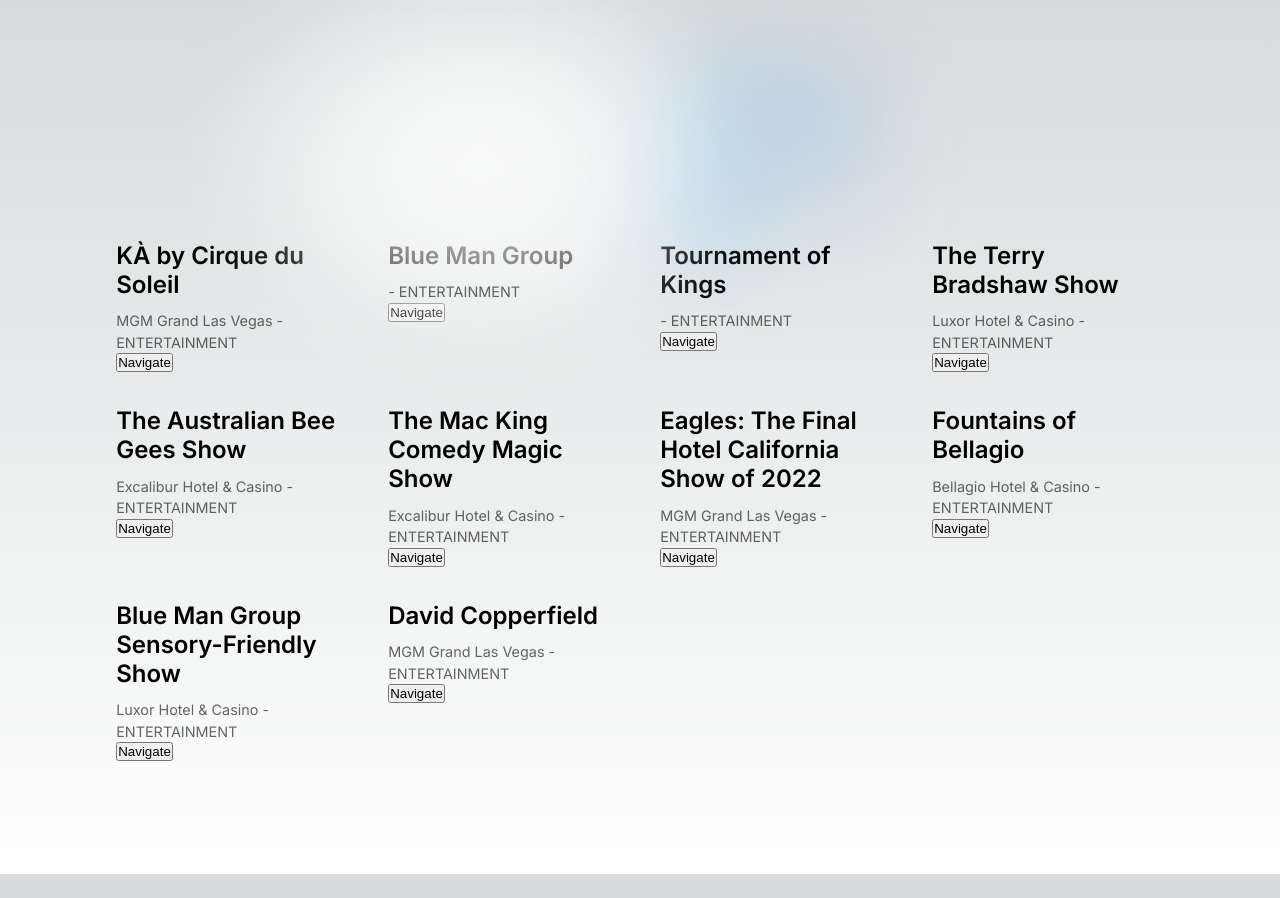
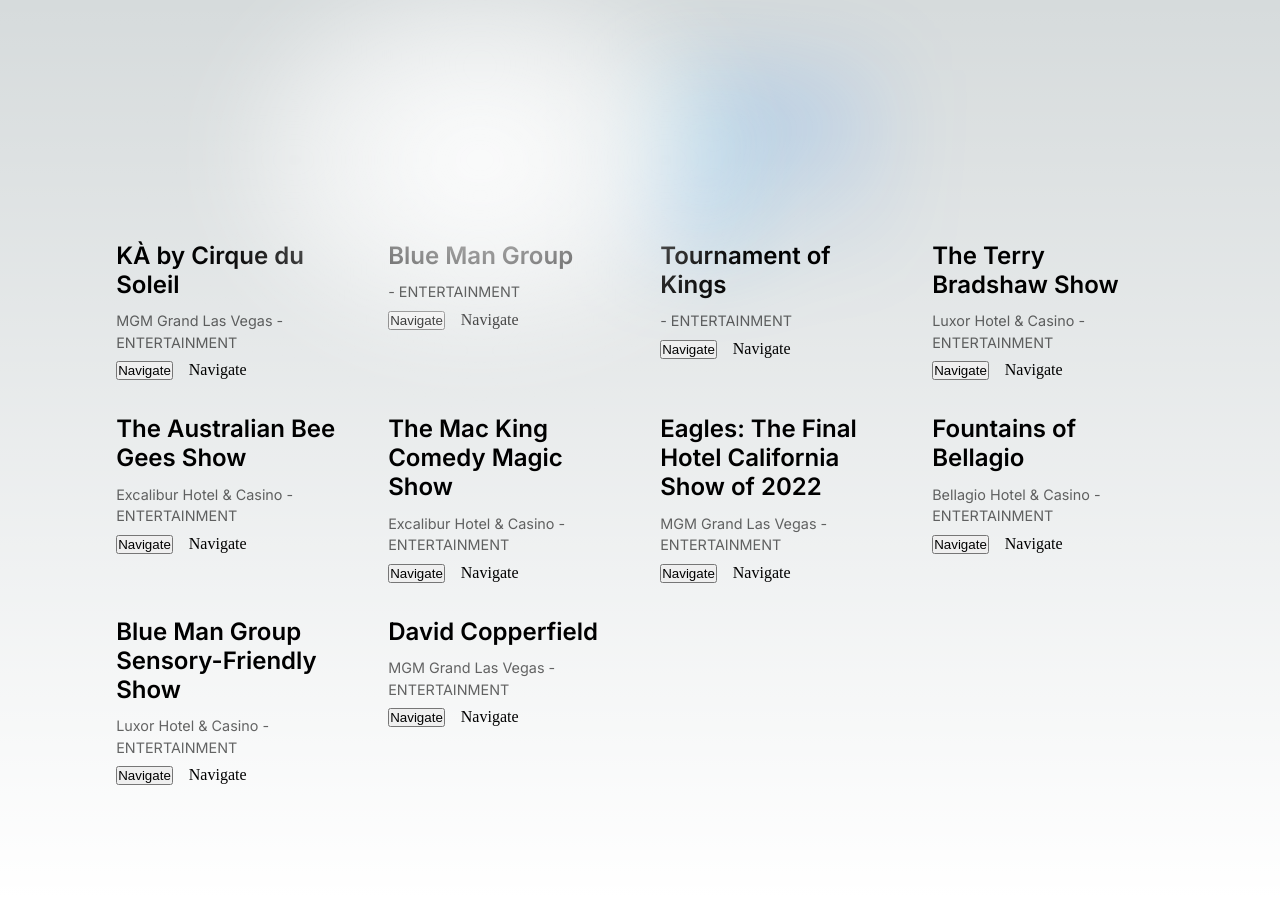
Before and after one commit to mgm-mcowan/search-test, a Next.js app: page / in a window 1280 px wide. Before the commit the page ends 874 px from the top, so only its background shows below. Built offline with nearby package versions, Linux system fonts and the light colour scheme.

Commit message:
feat: link vs onclick

```diff
--- a/pages/index.tsx
+++ b/pages/index.tsx
@@ -10,6 +10,10 @@
 
   const handleNavigation = (url: string) => {
     window.location.assign(url);
+  }
+
+  const simulateAnalytics = (url: string) => {
+    console.log(url);
   }
 
   return (
@@ -35,7 +39,8 @@
               <p className={inter.className}>
                 {result.propertyName} - {result.contentType}
               </p>
-              <button onClick={() => handleNavigation(result.bookingUrl)}>Navigate</button>
+              <button style={{ marginTop: 8 }} onClick={() => handleNavigation(result.bookingUrl)}>Navigate</button>
+              <a style={{ marginTop: 8, marginLeft: 16 }} href={result.bookingUrl} onClick={() => simulateAnalytics(result.bookingUrl)}>Navigate</a>
             </div>
           ))}
         </div>
```
